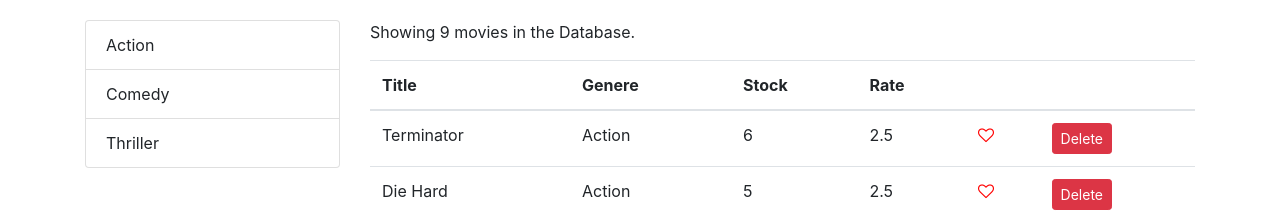
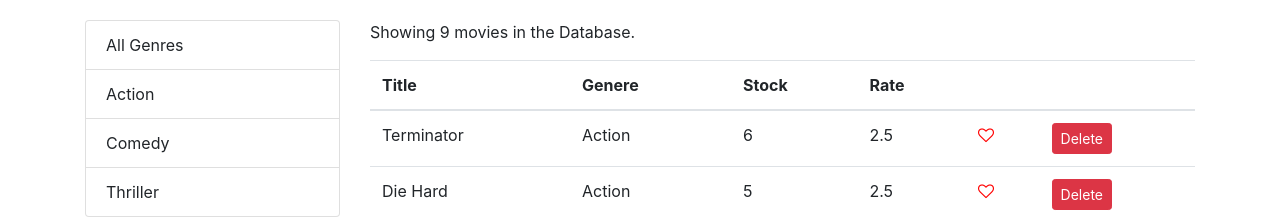
Before and after one commit to abhijitsamui/vidly-client, a React (Create React App) app: page / in a window 1280 px wide. Shown: the top 219 px of the page. Built offline with nearby package versions, Linux system fonts and the light colour scheme.

Commit message:
filtering ListGroup

```diff
--- a/src/components/common/listGroup.jsx
+++ b/src/components/common/listGroup.jsx
@@ -1,11 +1,23 @@
 import React from "react";
 
 const ListGroup = props => {
-  const { items, textProperty, valueProperty } = props;
+  const {
+    items,
+    onItemSelect,
+    textProperty,
+    valueProperty,
+    selectedItem
+  } = props;
   return (
     <ul className="list-group">
       {items.map(item => (
-        <li key={item[valueProperty]} className="list-group-item">
+        <li
+          onClick={() => onItemSelect(item)}
+          key={item[valueProperty]}
+          className={
+            item === selectedItem ? "list-group-item active" : "list-group-item"
+          }
+        >
           {item[textProperty]}
         </li>
       ))}
--- a/src/components/movies.jsx
+++ b/src/components/movies.jsx
@@ -15,7 +15,8 @@
   };
 
   componentDidMount() {
-    this.setState({ movies: getMovies(), genres: getGenres() });
+    const genres = [{ name: "All Genres" }, ...getGenres()];
+    this.setState({ movies: getMovies(), genres });
   }
 
   handleDelete = movie => {
@@ -38,25 +39,36 @@
 
   handleGenreSelect = genre => {
     console.log(genre);
+    this.setState({ selectedGenre: genre, currentPage: 1 });
   };
 
   render() {
     const { length: count } = this.state.movies;
-    const { currentPage, pageSize, movies: allMovies } = this.state;
+    const {
+      currentPage,
+      pageSize,
+      movies: allMovies,
+      selectedGenre
+    } = this.state;
 
     if (count === 0) return <p>There are no movies in the database.</p>;
 
-    const movies = paginate(allMovies, currentPage, pageSize);
+    const filtered =
+      selectedGenre && selectedGenre._id
+        ? allMovies.filter(m => m.genre._id === selectedGenre._id)
+        : allMovies;
+    const movies = paginate(filtered, currentPage, pageSize);
     return (
       <div className="row">
         <div className="col-3">
           <ListGroup
             items={this.state.genres}
+            selectedItem={this.state.selectedGenre}
             onItemSelect={this.handleGenreSelect}
           />
         </div>
         <div className="col">
-          <p>Showing {count} movies in the Database.</p>
+          <p>Showing {filtered.length} movies in the Database.</p>
           <table className="table">
             <thead>
               <tr>
@@ -94,7 +106,7 @@
             </tbody>
           </table>
           <Pagination
-            itemsCount={count}
+            itemsCount={filtered.length}
             pageSize={pageSize}
             currentPage={currentPage}
             onPageChange={this.handlePageChange}
```
